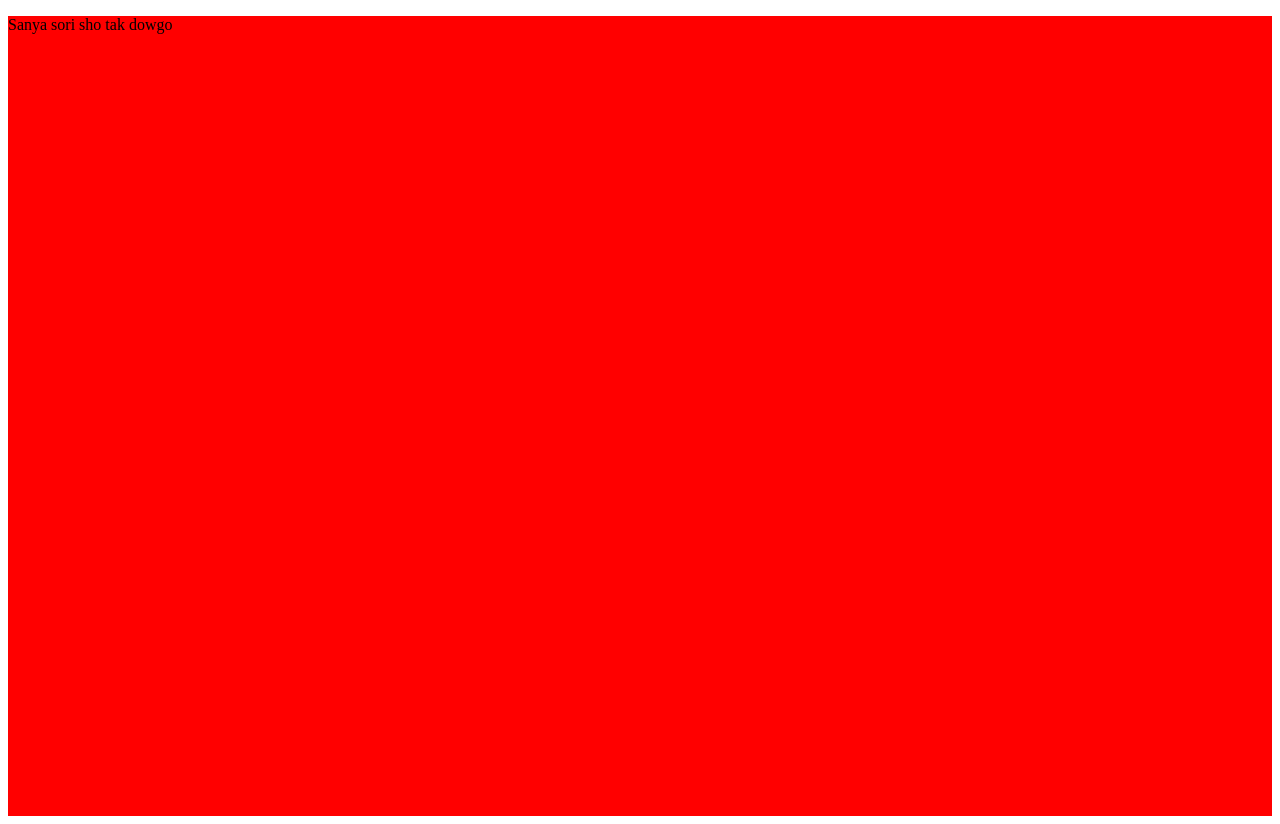
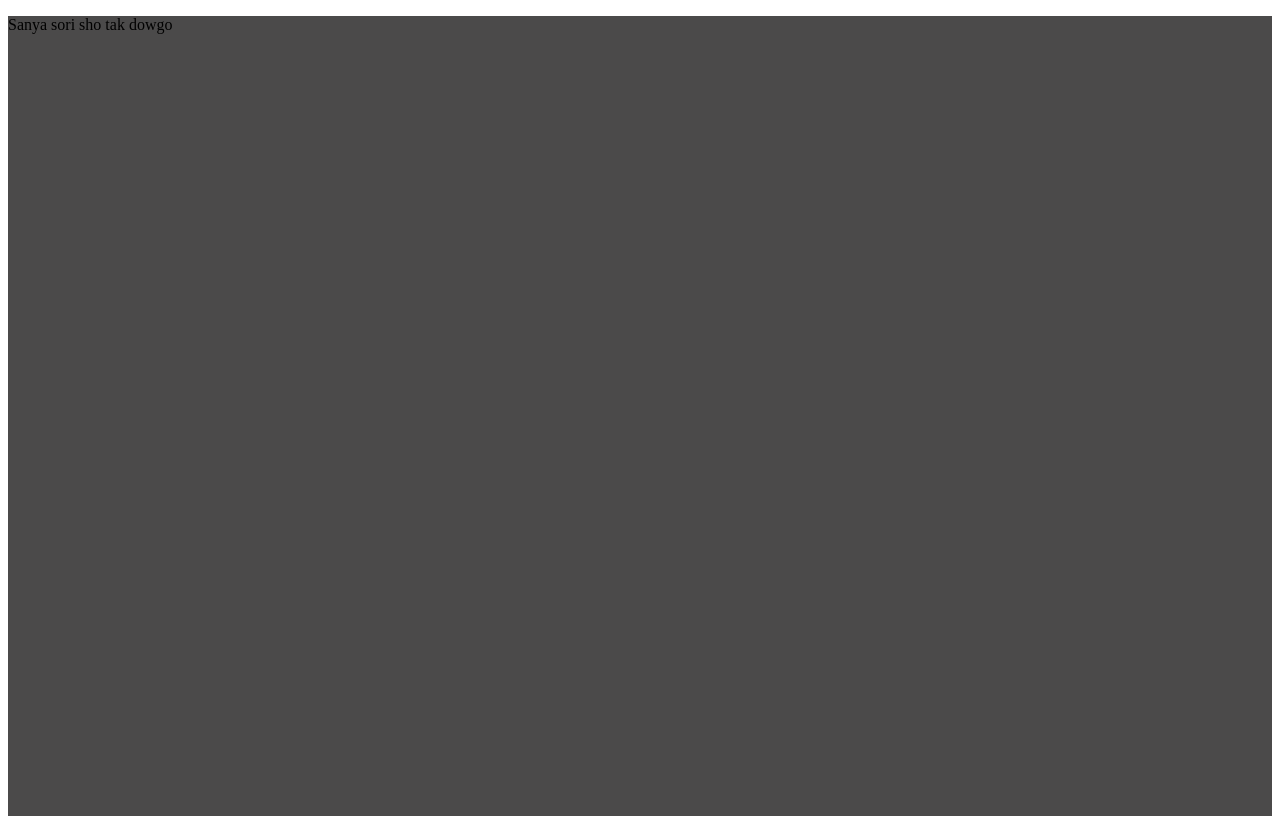
Before and after one commit to OKkurva/testhtml, a plain HTML site: page index.html in a window 1280 px wide. Drawn offline with Linux system fonts and the light colour scheme.

Commit message:
new color background

```diff
--- a/index.css
+++ b/index.css
@@ -1,5 +1,5 @@
 .wrapper{
     width: 100%;
     height: 100vh;
-    background: red;
+    background: rgb(75, 74, 74);
 }
```
